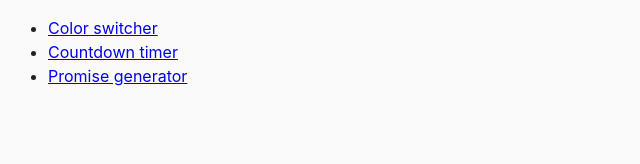
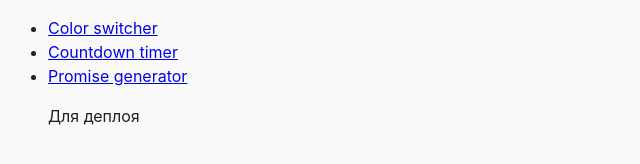
Before and after one commit to dpartner/goit-js-hw-09, a website built with Parcel: page src/index.html in a window 1280 px wide. Shown: the whole page, without its empty margins (0-640 px from the left). Built offline with nearby package versions, Linux system fonts and the light colour scheme.

Commit message:
ltgkjq 3

```diff
--- a/src/index.html
+++ b/src/index.html
@@ -11,8 +11,7 @@
       <li><a href="01-color-switcher.html">Color switcher</a></li>
       <li><a href="02-timer.html">Countdown timer</a></li>
       <li><a href="03-promises.html">Promise generator</a></li>
+      <p>Для деплоя</p>
     </ul>
   </body>
 </html>
-
-<!-- Для деплоя -->
```
